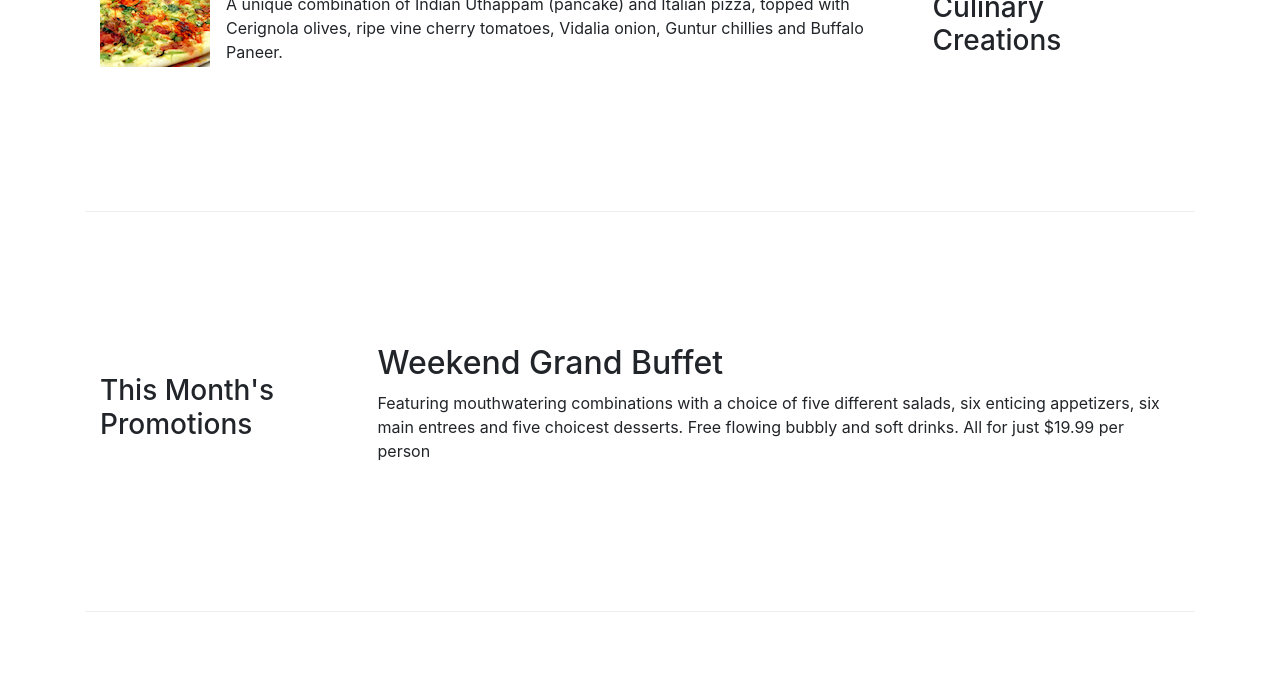
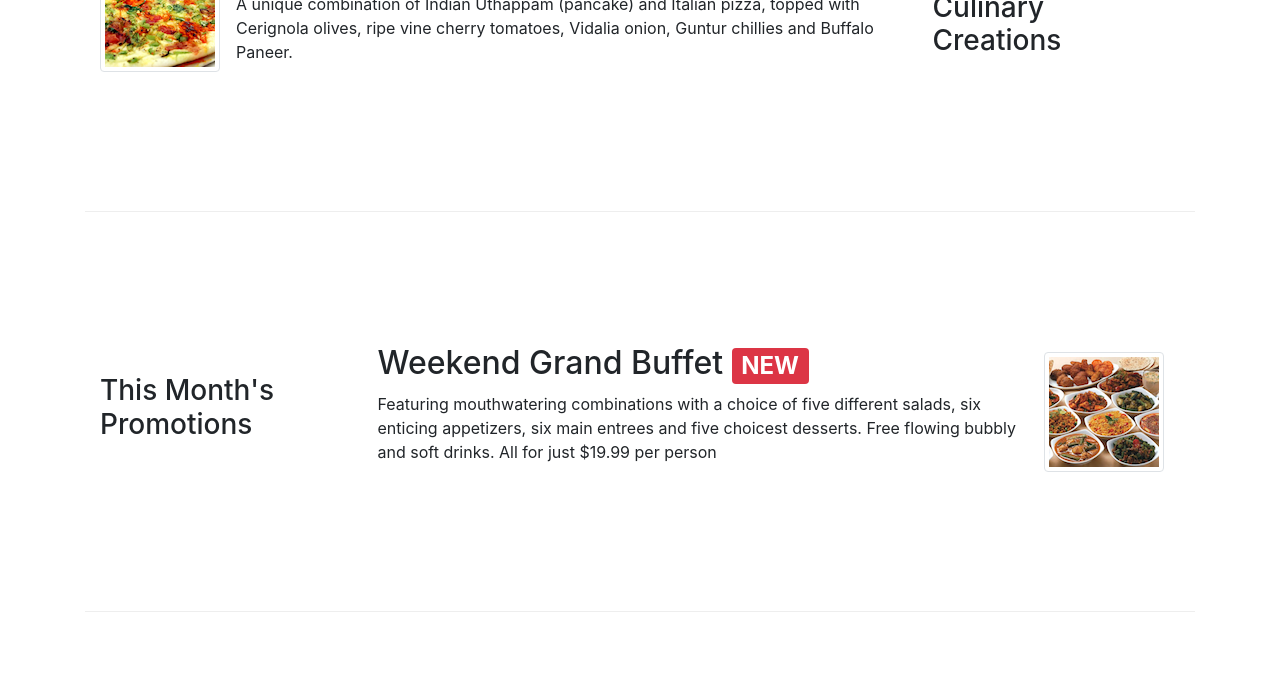
Before and after one commit to vpaklatzis/BootstrapIntro, a website: page index.html in a window 1280 px wide. Shown: the part 522-1202 px from the top of the page. Drawn offline with nearby package versions, Linux system fonts and the light colour scheme.

Commit message:
Task 2 done

```diff
--- a/index.html
+++ b/index.html
@@ -53,7 +53,7 @@
             </div>
             <div class="col col-sm order-sm-first col-md">
                 <div class="media">
-                    <img src="img/uthappizza.png" alt="uthappizza" class="d-flex mr-3 img-thumnail align-self-center">
+                    <img src="img/uthappizza.png" alt="uthappizza" class="d-flex mr-3 img-thumbnail align-self-center">
                         <div class="media-body">
                             <h2 class="mt-0">Uthappizza <span class="badge badge-danger">HOT</span> <span class="badge badge-pill badge-secondary">$4.99</span></h2>
                             <p class="d-none d-sm-block">A unique combination of Indian Uthappam (pancake) and Italian pizza, topped with Cerignola olives,
@@ -68,9 +68,14 @@
                 <h3>This Month's Promotions</h3>
             </div>
             <div class="col col-sm col-md">
-                <h2>Weekend Grand Buffet</h2>
-                <p class="d-none d-sm-block">Featuring mouthwatering combinations with a choice of five different salads,
-                    six enticing appetizers, six main entrees and five choicest desserts. Free flowing bubbly and soft drinks. All for just $19.99 per person </p>
+                <div class="media">
+                    <div class="media-body">
+                        <h2>Weekend Grand Buffet <span class="badge badge-danger">NEW</span></h2>
+                        <p class="d-none d-sm-block">Featuring mouthwatering combinations with a choice of five different salads,
+                            six enticing appetizers, six main entrees and five choicest desserts. Free flowing bubbly and soft drinks. All for just $19.99 per person </p>
+                    </div>
+                    <img src="img/buffet.png" alt="buffet" class="d-flex mr-3 img-thumbnail align-self-center">
+                </div>
             </div>
         </div>
 
```
